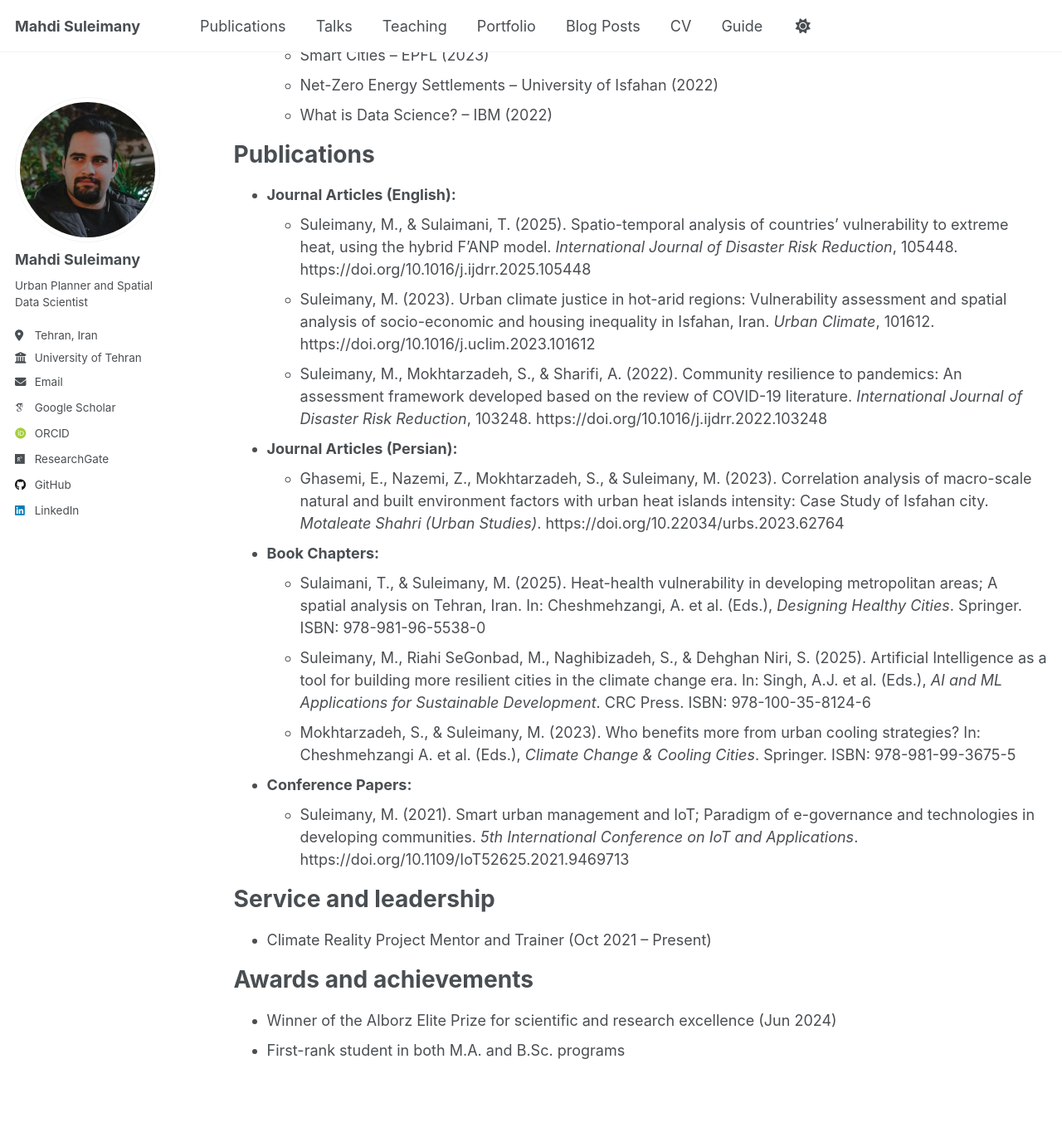
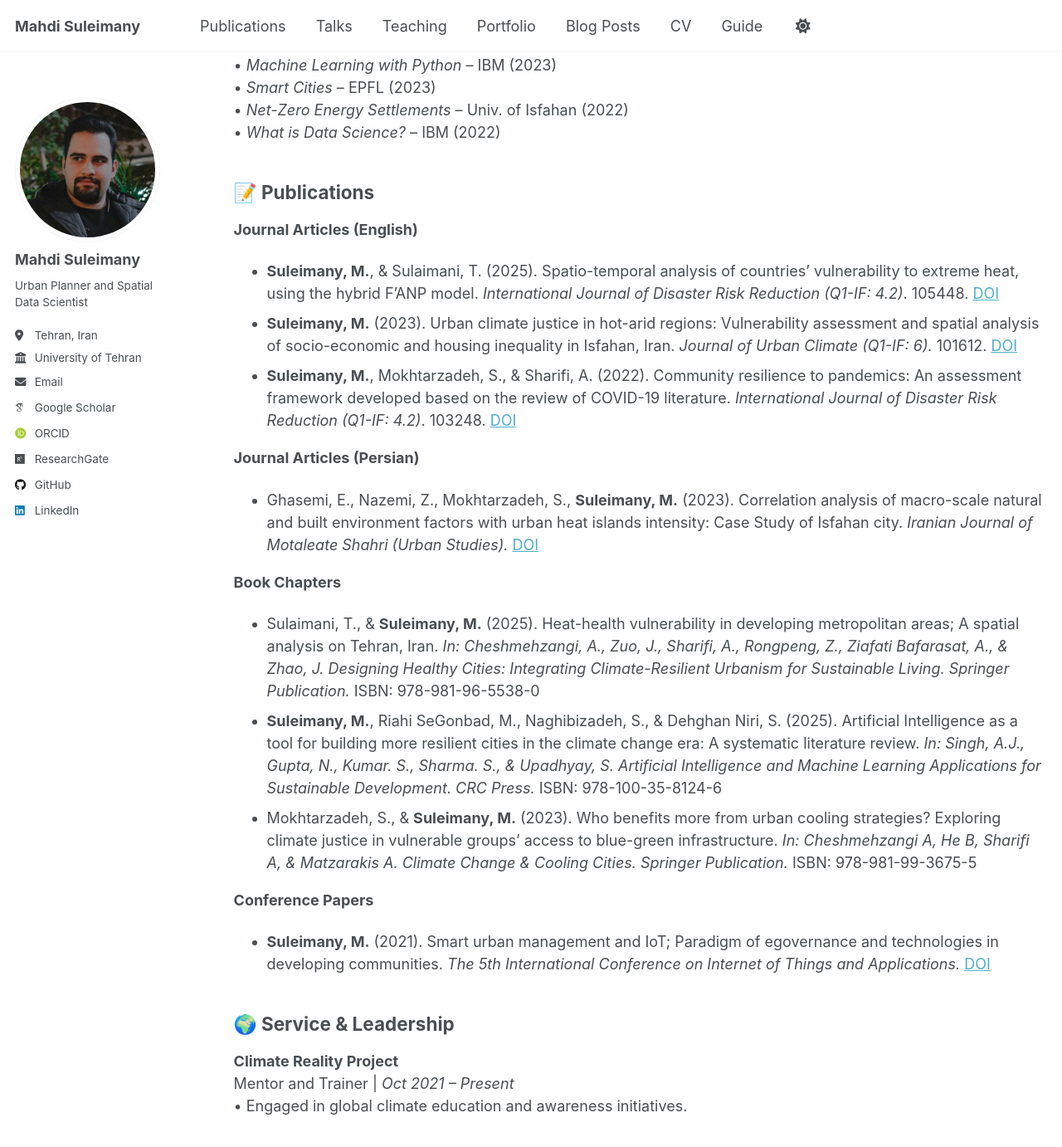
Before and after one commit to mo-soleimani/mo-soleimani.github.io, a Jekyll site: the page built from _pages/cv.md, in a window 1280 px wide and 1400 px high, scrolled down 1576 px. Shown: the top 1382 px of the window at 83% size. Built offline with Jekyll 4.4.1, drawn with Linux system fonts in a browser that asks for light colours; some web fonts are replaced; some of the changed text lies outside the part shown.

Commit message:
update cv.md

```diff
--- a/_pages/cv.md
+++ b/_pages/cv.md
@@ -9,83 +9,90 @@ redirect_from:
 
 {% include base_path %}
 
-Education
-======
-* M.A. in Urban Planning and Management, University of Tehran, 2023
-  * GPA: 19.72/20 (4.00/4.00), First-Class Honours
-  * Thesis: Analyzing the role of urban governance in urban climate resilience, with an emphasis on climate justice
-  * Supervisor: Dr. Mojgan Taheri Tafti; Associate Advisor: Dr. Mehdi Pourpeikari Heris
+## 🎓 Education
 
-* B.Sc. in Urban Planning Engineering, Art University of Isfahan, 2021
-  * GPA: 19.17/20 (3.98/4.00), First-Class Honours
-  * Final Project: Spatial analysis of climate resilience in urban historic areas
-  * Supervisor: Dr. Homayoon Nooraie
+**M.A. Urban Planning and Management**
+*University of Tehran, 2023*
+• GPA: **19.72/20** (4.00/4.00), *First-Class Honours*
+• **Thesis**: Urban governance and climate resilience, with a focus on climate justice
+• **Supervisor**: Dr. Mojgan Taheri Tafti | **Advisor**: Dr. Mehdi Pourpeikari Heris
 
-Work experience
-======
-* Sep 2022 – Present: Research and Teaching Assistant
-  * University of Tehran, Tehran, Iran
-  * Courses: Urban Research Methodology (MA); Basics of Urban Management (MA); Natural Disasters and Human Habitats (BA); English for Urban Planners (BA)
+**B.Sc. Urban Planning Engineering**
+*Art University of Isfahan, 2021*
+• GPA: **19.17/20** (3.98/4.00), *First-Class Honours*
+• **Final Project**: Spatial analysis of climate resilience in urban historic areas
+• **Supervisor**: Dr. Homayoon Nooraie
 
-* Dec 2023 – Mar 2025: Urban Planner & Junior Project Manager
-  * FarNahad Consulting Co., Isfahan, Iran
-  * Projects: Strategic Master Plan & Climate Action for Isfahan Metropolitan Area (MoRUD)
 
-* Oct 2020 – Sep 2022: Research Assistant
-  * Art University of Isfahan, Isfahan, Iran
-  * Projects: Age-friendly environment planning (UNFPA, WHO)
+## 🧑‍💼 Work Experience
 
-* Oct 2020 – Sep 2022: Research Assistant
-  * DHEI Institute, Isfahan, Iran
-  * Projects: Climate change and visual landscape studies in collaboration with TU Dortmund and DAAD
+**Research and Teaching Assistant**
+*University of Tehran | Sep 2022 – Present*
+Courses:
+• Urban Research Methodology (MA)
+• Basics of Urban Management (MA)
+• Natural Disasters & Human Habitats (BA)
+• English for Urban Planners (BA)
 
-Skills
-======
-* Technical:
-  * Quantitative: R, Python, System Dynamics (AnyLogic)
-  * GIS & RS: ArcGIS, QGIS, ENVI
-  * Qualitative: MaxQDA, NVivo
-  * Office & Project Management: MS Office, MS Project
+**Urban Planner & Junior Project Manager**
+*FarNahad Consulting Co. | Dec 2023 – Mar 2025*
+• Strategic Master Plan & Climate Action for Isfahan Metropolitan Area (MoRUD)
 
-* Soft Skills:
-  * Leadership, Strategic Planning, Communication, Conflict Resolution
-  * Critical Thinking, Analytical Reasoning, Creativity, Time Management
+**Research Assistant**
+*Art University of Isfahan | Oct 2020 – Sep 2022*
+• Age-Friendly Environment Planning (UNFPA, WHO)
 
-* Languages:
-  * Persian: Native
-  * English: TOEFL 109/120 (R:30, L:30, S:27, W:22) – C1 level (Test Date: Apr 26, 2025)
+**Research Assistant**
+*DHEI Institute | Oct 2020 – Sep 2022*
+• Climate change & visual landscape research with TU Dortmund & DAAD
 
-* Certificates:
-  * R Programming – Johns Hopkins (2024)
-  * Geospatial & Environmental Analysis – UC Davis (2023)
-  * Machine Learning with Python – IBM (2023)
-  * Smart Cities – EPFL (2023)
-  * Net-Zero Energy Settlements – University of Isfahan (2022)
-  * What is Data Science? – IBM (2022)
 
-Publications
-======
-* **Journal Articles (English):**
-  * Suleimany, M., & Sulaimani, T. (2025). Spatio-temporal analysis of countries’ vulnerability to extreme heat, using the hybrid F’ANP model. *International Journal of Disaster Risk Reduction*, 105448. https://doi.org/10.1016/j.ijdrr.2025.105448
-  * Suleimany, M. (2023). Urban climate justice in hot-arid regions: Vulnerability assessment and spatial analysis of socio-economic and housing inequality in Isfahan, Iran. *Urban Climate*, 101612. https://doi.org/10.1016/j.uclim.2023.101612
-  * Suleimany, M., Mokhtarzadeh, S., & Sharifi, A. (2022). Community resilience to pandemics: An assessment framework developed based on the review of COVID-19 literature. *International Journal of Disaster Risk Reduction*, 103248. https://doi.org/10.1016/j.ijdrr.2022.103248
+## ⚙️ Skills
 
-* **Journal Articles (Persian):**
-  * Ghasemi, E., Nazemi, Z., Mokhtarzadeh, S., & Suleimany, M. (2023). Correlation analysis of macro-scale natural and built environment factors with urban heat islands intensity: Case Study of Isfahan city. *Motaleate Shahri (Urban Studies)*. https://doi.org/10.22034/urbs.2023.62764
+**Technical**
+• Quantitative: R, Python, System Dynamics (AnyLogic)
+• GIS & Remote Sensing: ArcGIS, QGIS, ENVI
+• Qualitative: MaxQDA, NVivo
+• Office & PM: MS Office, MS Project
 
-* **Book Chapters:**
-  * Sulaimani, T., & Suleimany, M. (2025). Heat-health vulnerability in developing metropolitan areas; A spatial analysis on Tehran, Iran. In: Cheshmehzangi, A. et al. (Eds.), *Designing Healthy Cities*. Springer. ISBN: 978-981-96-5538-0
-  * Suleimany, M., Riahi SeGonbad, M., Naghibizadeh, S., & Dehghan Niri, S. (2025). Artificial Intelligence as a tool for building more resilient cities in the climate change era. In: Singh, A.J. et al. (Eds.), *AI and ML Applications for Sustainable Development*. CRC Press. ISBN: 978-100-35-8124-6
-  * Mokhtarzadeh, S., & Suleimany, M. (2023). Who benefits more from urban cooling strategies? In: Cheshmehzangi A. et al. (Eds.), *Climate Change & Cooling Cities*. Springer. ISBN: 978-981-99-3675-5
+**Soft Skills**
+• Leadership, Strategic Planning, Communication
+• Critical Thinking, Analytical Reasoning, Creativity
 
-* **Conference Papers:**
-  * Suleimany, M. (2021). Smart urban management and IoT; Paradigm of e-governance and technologies in developing communities. *5th International Conference on IoT and Applications*. https://doi.org/10.1109/IoT52625.2021.9469713
+**Languages**
+• Persian (Native)
+• English (C1) – *TOEFL: 109/120* (R:30, L:30, S:27, W:22) – Apr 26, 2025
 
-Service and leadership
-======
-* Climate Reality Project Mentor and Trainer (Oct 2021 – Present)
+**Certificates**
+• *R Programming* – Johns Hopkins (2024)
+• *Geospatial & Environmental Analysis* – UC Davis (2023)
+• *Machine Learning with Python* – IBM (2023)
+• *Smart Cities* – EPFL (2023)
+• *Net-Zero Energy Settlements* – Univ. of Isfahan (2022)
+• *What is Data Science?* – IBM (2022)
 
-Awards and achievements
-======
-* Winner of the Alborz Elite Prize for scientific and research excellence (Jun 2024)
-* First-rank student in both M.A. and B.Sc. programs
+
+## 📝 Publications
+
+**Journal Articles (English)**
+- **Suleimany, M.**, & Sulaimani, T. (2025). Spatio-temporal analysis of countries’ vulnerability to extreme heat, using the hybrid F’ANP model. *International Journal of Disaster Risk Reduction (Q1-IF: 4.2)*. 105448. [DOI](https://doi.org/10.1016/j.ijdrr.2025.105448)
+- **Suleimany, M.** (2023). Urban climate justice in hot-arid regions: Vulnerability assessment and spatial analysis of socio-economic and housing inequality in Isfahan, Iran. *Journal of Urban Climate (Q1-IF: 6).* 101612. [DOI](https://doi.org/10.1016/j.uclim.2023.101612)
+- **Suleimany, M.**, Mokhtarzadeh, S., & Sharifi, A. (2022). Community resilience to pandemics: An assessment framework developed based on the review of COVID-19 literature. *International Journal of Disaster Risk Reduction (Q1-IF: 4.2)*. 103248. [DOI](https://doi.org/10.1016/j.ijdrr.2022.103248)
+
+**Journal Articles (Persian)**
+- Ghasemi, E., Nazemi, Z., Mokhtarzadeh, S., **Suleimany, M.** (2023). Correlation analysis of macro-scale natural and built environment factors with urban heat islands intensity: Case Study of Isfahan city. *Iranian Journal of Motaleate Shahri (Urban Studies).* [DOI](https://doi.org/10.22034/urbs.2023.62764)
+
+**Book Chapters**
+- Sulaimani, T., & **Suleimany, M.** (2025). Heat-health vulnerability in developing metropolitan areas; A spatial analysis on Tehran, Iran. *In: Cheshmehzangi, A., Zuo, J., Sharifi, A., Rongpeng, Z., Ziafati Bafarasat, A., & Zhao, J. Designing Healthy Cities: Integrating Climate-Resilient Urbanism for Sustainable Living. Springer Publication.* ISBN: 978-981-96-5538-0
+- **Suleimany, M.**, Riahi SeGonbad, M., Naghibizadeh, S., & Dehghan Niri, S. (2025). Artificial Intelligence as a tool for building more resilient cities in the climate change era: A systematic literature review. *In: Singh, A.J., Gupta, N., Kumar. S., Sharma. S., & Upadhyay, S. Artificial Intelligence and Machine Learning Applications for Sustainable Development. CRC Press.* ISBN: 978-100-35-8124-6
+- Mokhtarzadeh, S., & **Suleimany, M.** (2023). Who benefits more from urban cooling strategies? Exploring climate justice in vulnerable groups’ access to blue-green infrastructure. *In: Cheshmehzangi A, He B, Sharifi A, & Matzarakis A. Climate Change & Cooling Cities. Springer Publication.* ISBN: 978-981-99-3675-5
+
+**Conference Papers**
+- **Suleimany, M.** (2021). Smart urban management and IoT; Paradigm of egovernance and technologies in developing communities. *The 5th International Conference on Internet of Things and Applications.* [DOI](https://doi.org/10.1109/IoT52625.2021.9469713)
+
+
+## 🌍 Service & Leadership
+
+**Climate Reality Project**
+Mentor and Trainer | *Oct 2021 – Present*
+• Engaged in global climate education and awareness initiatives.
```
